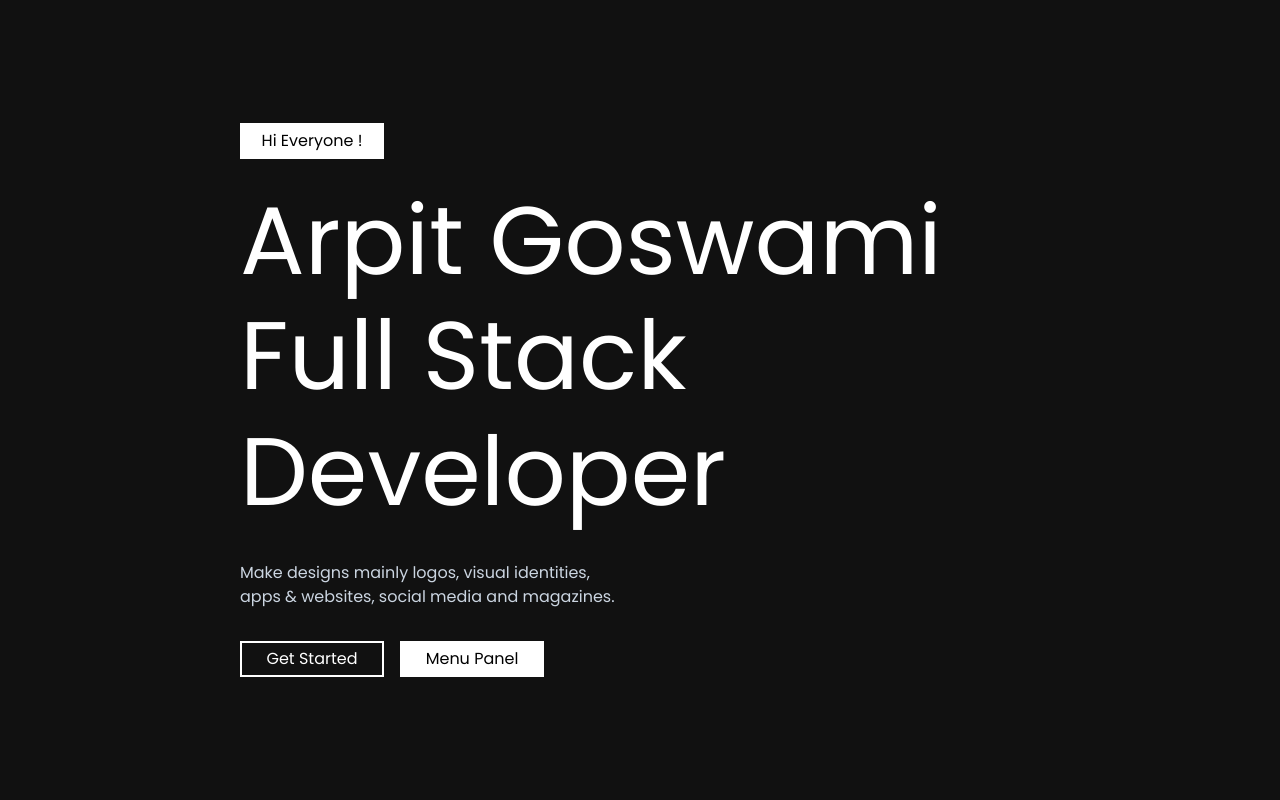
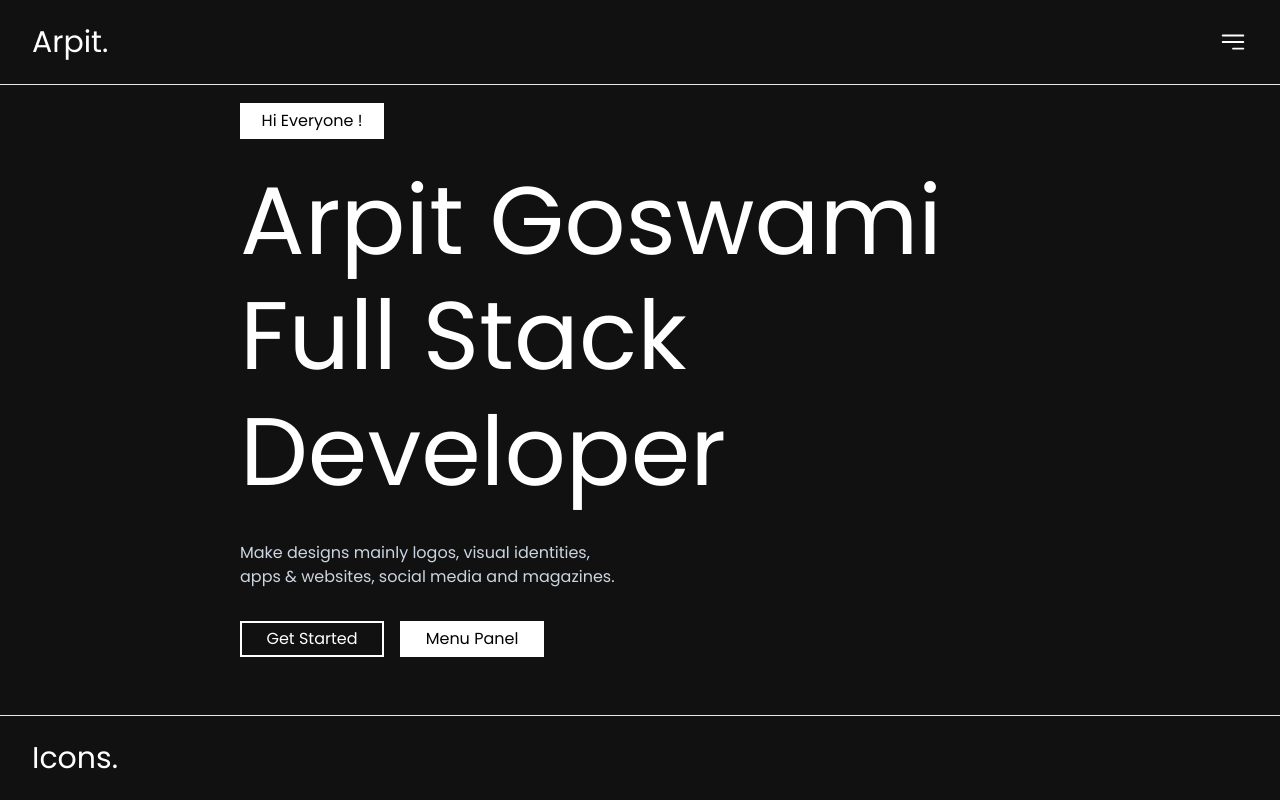
Before and after one commit to arpitgoswami/portfolio, a React (Vite) app: page / in a window 1280 px wide. Built offline with nearby package versions, Linux system fonts and the light colour scheme.

Commit message:
Home Page Making

```diff
--- a/package.json
+++ b/package.json
@@ -4,7 +4,7 @@
    "version": "0.0.0",
    "type": "module",
    "scripts": {
-      "dev": "vite",
+      "dev": "vite --host",
       "build": "vite build",
       "lint": "eslint . --ext js,jsx --report-unused-disable-directives --max-warnings 0",
       "preview": "vite preview"
--- a/src/App.jsx
+++ b/src/App.jsx
@@ -1,4 +1,4 @@
-import Header from './components/header'
+import Home from './components/Home'
 import Main from './components/main'
 import Footer from './components/footer'
 import '../styles/global.css'
@@ -6,7 +6,7 @@ import '../styles/global.css'
 function App() {
    return (
       <div className="content">
-         <Header />
+         <Home />
       </div>
    )
 }
--- /dev/null
+++ b/src/components/Home.jsx
@@ -0,0 +1,78 @@
+import { HiOutlineBars3BottomRight } from 'react-icons/hi2'
+import { RxCross2 } from 'react-icons/rx'
+
+import { useState } from 'react'
+
+function Home() {
+   const [status, setStatus] = useState('none')
+   const [toggle, setToggle] = useState(true)
+
+   const toggleSidebar = () => {
+      if (status == 'flex') {
+         setStatus('none')
+         setToggle(true)
+      } else {
+         setStatus('flex')
+         setToggle(false)
+      }
+   }
+
+   return (
+      <>
+         <div
+            id="header-first"
+            className="border-b-[1px] bg-[#111] px-8 py-6 text-[#fff] sm:px-6"
+         >
+            <div className="flex items-center justify-between text-3xl ">
+               <div>Arpit.</div>
+               <button onClick={toggleSidebar}>
+                  {toggle ? <HiOutlineBars3BottomRight /> : <RxCross2 />}
+               </button>
+            </div>
+         </div>
+         <div id="header-container" className="flex items-center py-10">
+            <div className="px-60 sm:px-6">
+               <div className="block w-36 border-2 border-white bg-white py-1 text-center text-black">
+                  Hi Everyone !
+               </div>
+               <div className="my-6 text-8xl leading-[1.2] sm:text-5xl sm:leading-[1.2]">
+                  Arpit Goswami <br /> Full Stack Developer
+               </div>
+               <div className="width my-8 text-slate-300 sm:text-sm">
+                  Make designs mainly logos, visual identities, apps & websites,
+                  social media and magazines.
+               </div>
+               <div className="flex space-x-4">
+                  <div className="btn block w-36 border-2 border-white py-1 text-center">
+                     Get Started
+                  </div>
+                  <div className="btn block w-36 border-2 border-white py-1 text-center">
+                     Menu Panel
+                  </div>
+               </div>
+            </div>
+         </div>
+         <div
+            id="header-last"
+            className="header-second border-t-[1px] bg-[#111] px-8 py-6 text-[#fff] sm:px-6"
+         >
+            <div className="flex items-center justify-between text-3xl ">
+               Icons.
+            </div>
+         </div>
+
+         <div
+            id="sidebar"
+            style={{ display: status }}
+            className="flex items-center justify-center border-r-[1px] bg-[#111] text-white"
+         >
+            <div className="space-y-4 text-3xl">
+               <div>Home</div>
+               <div>About</div>
+            </div>
+         </div>
+      </>
+   )
+}
+
+export default Home
--- a/src/components/header.jsx
+++ /dev/null
@@ -1,32 +0,0 @@
-import { HiOutlineBars3BottomRight } from 'react-icons/hi2'
-
-function Header() {
-   return (
-      <>
-         <div id="header-container" className="py-10 flex items-center">
-            <div className="mx-60 my-10 sm:mx-6">
-               <div className="block w-36 border-2 border-white bg-white py-1 text-center text-black">
-                  Hi Everyone !
-               </div>
-               <div className="my-6 text-8xl sm:text-5xl leading-[1.2] sm:leading-[1.2]">
-                  Arpit Goswami <br /> Full Stack Developer
-               </div>
-               <div className="width my-8 text-slate-300 sm:text-sm">
-                  Make designs mainly logos, visual identities, apps & websites,
-                  social media and magazines.
-               </div>
-               <div className="flex space-x-4">
-                  <div className="btn block w-36 border-2 border-white py-1 text-center">
-                     Get Started
-                  </div>
-                  <div className="btn block w-36 border-2 border-white py-1 text-center">
-                     Menu Panel
-                  </div>
-               </div>
-            </div>
-         </div>
-      </>
-   )
-}
-
-export default Header
--- a/styles/global.css
+++ b/styles/global.css
@@ -4,11 +4,39 @@
 @tailwind components;
 @tailwind utilities;
 
+:root {
+   --theme-dark-shade: #111;
+   --theme-white-shade: #fff;
+}
+
 #header-container {
-   background-color: #111;
-   color: #fff;
    width: 100%;
-   height: 100vh;
+   height: 95vh;
+   position: relative;
+   background-color: var(--theme-dark-shade);
+   color: var(--theme-white-shade);
+}
+
+#header-first {
+   top: 0;
+   z-index: 1;
+   width: 100%;
+   position: absolute;
+}
+
+#header-last {
+   bottom: 0;
+   z-index: 1;
+   width: 100%;
+   position: absolute;
+}
+
+#sidebar {
+   top: 0;
+   width: 80%;
+   z-index: 1;
+   height: 95vh;
+   position: absolute;
 }
 
 .content {
@@ -19,7 +47,7 @@
    display: block;
    width: 100%;
    height: 0.2rem;
-   background-color: #111;
+   background-color: --theme-dark-shade;
    position: relative;
 }
 
@@ -56,7 +84,7 @@
    z-index: -1;
    content: ' ';
    position: absolute;
-   background-color: #fff;
+   background-color: var(--theme-white-shade);
    transition-duration: 0.4s;
 }
 
@@ -76,12 +104,12 @@
    z-index: -1;
    content: ' ';
    position: absolute;
-   background-color: #fff;
+   background-color: var(--theme-white-shade);
    transition-duration: 0.4s;
 }
 
 .btn:last-child:hover {
-   color: #fff;
+   color: var(--theme-white-shade);
 }
 
 .btn:last-child:hover::after {
```
Also changed, not shown: 2 other files (tests, documents, lock files or other folders).
